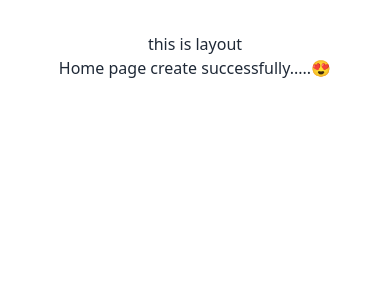
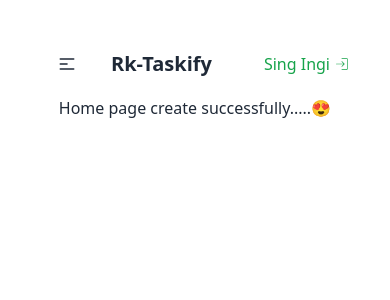
Before and after one commit to rimonali123/Rk-Taskify, a React (Vite) app: page / in a window 390 px wide. Shown: the top 300 px of the page. Built offline with nearby package versions, Linux system fonts and the light colour scheme.

Commit message:
Navbar added

```diff
--- a/package.json
+++ b/package.json
@@ -10,10 +10,12 @@
     "preview": "vite preview"
   },
   "dependencies": {
+    "@react-icons/all-files": "^4.1.0",
     "localforage": "^1.10.0",
     "match-sorter": "^8.0.0",
     "react": "^18.3.1",
     "react-dom": "^18.3.1",
+    "react-icons": "^5.4.0",
     "react-router-dom": "^7.1.1",
     "sort-by": "^1.2.0"
   },
--- /dev/null
+++ b/src/Components/Shared-Components/Header/Navbar.jsx
@@ -0,0 +1,51 @@
+import React from 'react';
+import { NavLink } from 'react-router-dom';
+import { CiLogin } from "react-icons/ci";
+
+const Navbar = () => {
+    const NavLinks = <>
+        <NavLink className={({isActive}) => isActive ? 'text-2xl font-bold text-green-600 underline' : 'text-xl'} to={'/'}><li><a>Home</a></li></NavLink>
+        <NavLink className={({isActive}) => isActive ? 'text-2xl font-bold text-green-600 underline' : 'text-xl'} to={'/blogs'}><li><a>Blogs</a></li></NavLink>
+        <NavLink className={({isActive}) => isActive ? 'text-2xl font-bold text-green-600 underline' : 'text-xl'} to={'/contactUs'}><li><a>Contact us</a></li></NavLink>
+    </>
+    return (
+        <div>
+            <div className="navbar bg-base-100">
+  <div className="navbar-start">
+    <div className="dropdown">
+      <div tabIndex={0} role="button" className="btn btn-ghost lg:hidden">
+        <svg
+          xmlns="http://www.w3.org/2000/svg"
+          className="w-5 h-5"
+          fill="none"
+          viewBox="0 0 24 24"
+          stroke="currentColor">
+          <path
+            strokeLinecap="round"
+            strokeLinejoin="round"
+            strokeWidth="2"
+            d="M4 6h16M4 12h8m-8 6h16" />
+        </svg>
+      </div>
+      <ul
+        tabIndex={0}
+        className="menu menu-sm dropdown-content bg-base-100 rounded-box z-[1] mt-3 w-52 p-2 shadow">
+        {NavLinks}
+      </ul>
+    </div>
+    <a className="text-xl btn btn-ghost">Rk-Taskify</a>
+  </div>
+  <div className="hidden navbar-center lg:flex">
+    <ul className="px-1 menu menu-horizontal">
+     {NavLinks}
+    </ul>
+  </div>
+  <div className="navbar-end">
+   <button className='flex items-center gap-1 text-base font-medium text-green-600'>Sing Ingi<span className='font-extrabold '><CiLogin /></span> </button>
+  </div>
+</div>
+        </div>
+    );
+};
+
+export default Navbar;
--- a/src/Main_Layout/Layout/Layout.jsx
+++ b/src/Main_Layout/Layout/Layout.jsx
@@ -1,10 +1,11 @@
 import React from 'react';
 import { Outlet } from 'react-router-dom';
+import Navbar from '../../Components/Shared-Components/Header/Navbar';
 
 const Layout = () => {
     return (
         <div className='mx-0 max-w-7xl'>
-            this is layout
+            <Navbar></Navbar>
             <Outlet></Outlet>
         </div>
     );
```
Also changed, not shown: 1 other file (tests, documents, lock files or other folders).
